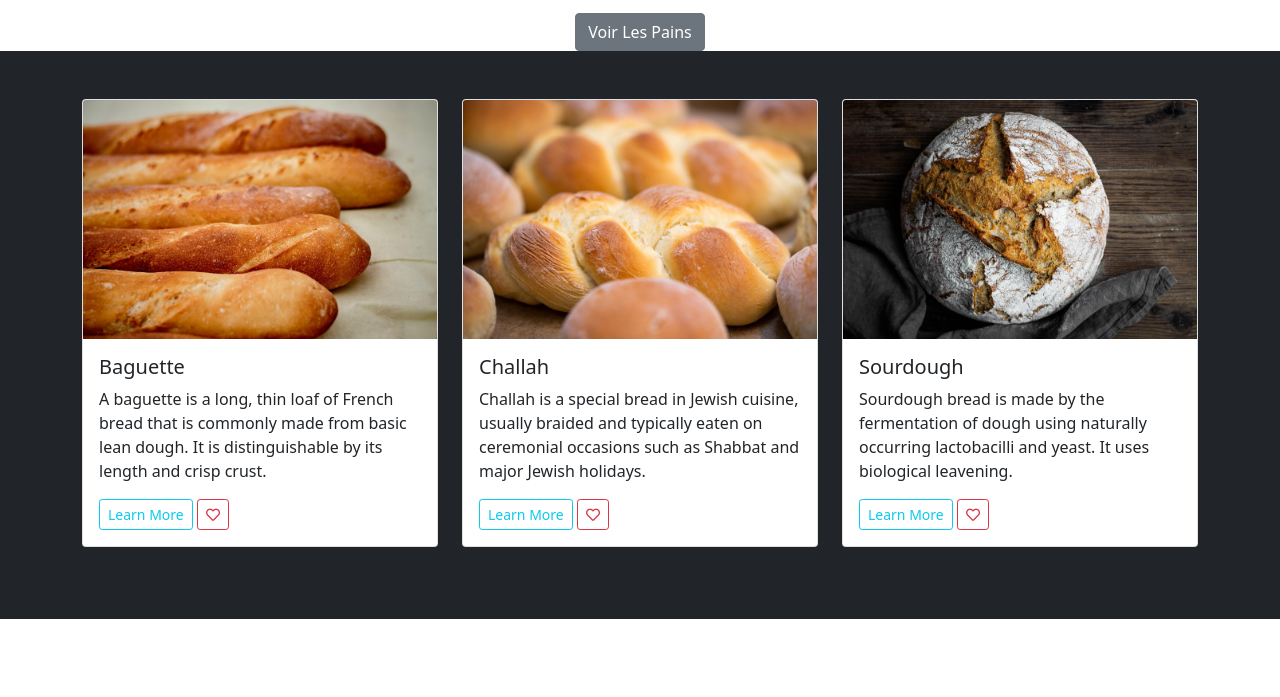
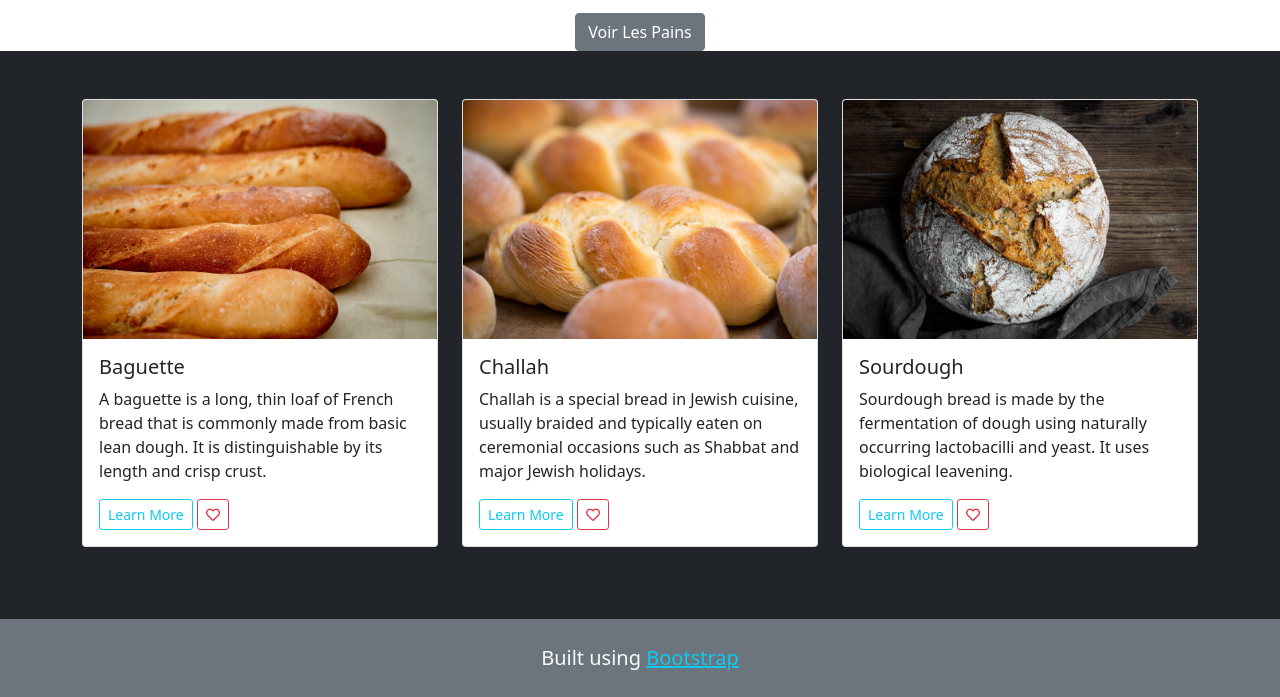
Before and after one commit to ashrhea1986/LePain, a plain HTML site: page index.html in a window 1280 px wide. Shown: the part 174-871 px from the top of the page. Before the commit the page ends 800 px from the top, so only its background shows below. Drawn offline with nearby package versions, Linux system fonts and the light colour scheme.

Commit message:
Built footer section. Initial version of HTML file complete.

```diff
--- a/index.html
+++ b/index.html
@@ -87,6 +87,13 @@
 </div>
 
   </section>
+  <!-- Footer -->
+  <footer class="bg-secondary">
+      <div class="container">
+          <p class="lead mb-0 p-4 text-center text-light">Built using
+              <a href="https://getbootstrap.com/" class="text-info">Bootstrap</a></p>
+      </div>
+  </footer>
 
 
 
```
